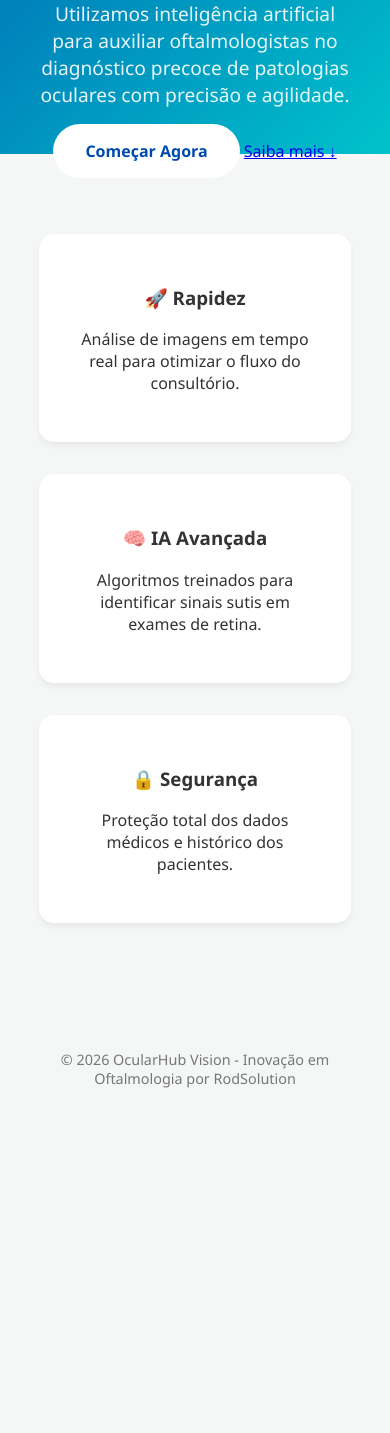
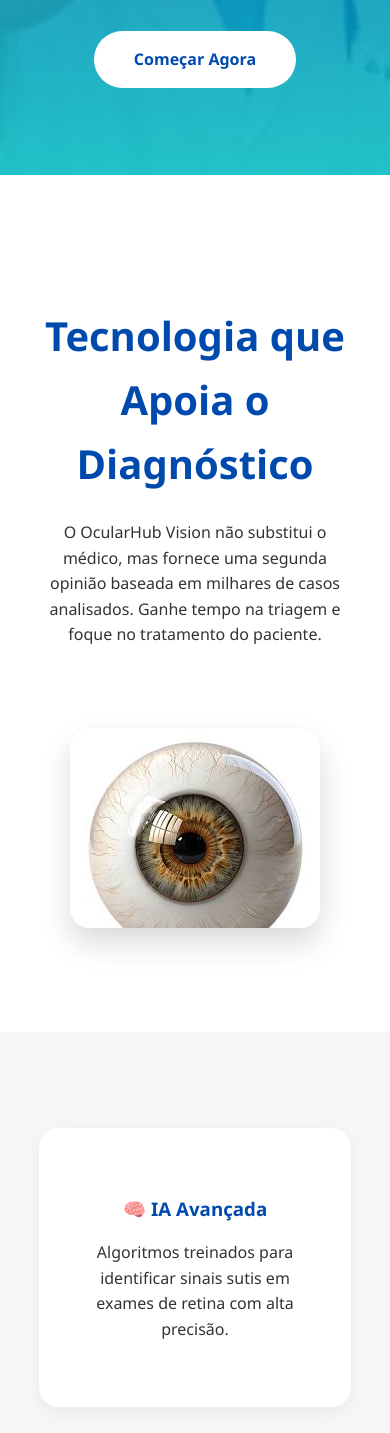
Before and after one commit to RodrigoYamaya/ocular-hub-vision, a plain HTML site: page Front end/home.html in a window 390 px wide. Shown: the part 567-2000 px from the top of the page. Before the commit the page ends 1701 px from the top, so only its background shows below. Drawn offline with Linux system fonts and the light colour scheme.

Commit message:
feat: finalizar landing page com assets visuais e design responsivo
- Implementação de imagens contextuais para saúde ocular e IA. - Refinamento do layout da Home com foco em credibilidade médica. - Consolidação da estrutura de assets (img/css) e links de navegação.

```diff
--- a/Front end/assets/css/home.css
+++ b/Front end/assets/css/home.css
@@ -8,9 +8,10 @@
 
 body {
     margin: 0;
-    font-family: 'Segoe UI', sans-serif;
+    font-family: 'Segoe UI', Tahoma, Geneva, Verdana, sans-serif;
     background-color: var(--bg-light);
     color: var(--text-dark);
+    line-height: 1.6;
 }
 
 .navbar {
@@ -20,18 +21,32 @@ body {
     padding: 1rem 5%;
     background: var(--white);
     box-shadow: 0 2px 10px rgba(0,0,0,0.1);
+    position: sticky;
+    top: 0;
+    z-index: 1000;
 }
 
-.logo h1 { font-size: 1.5rem; color: var(--primary-blue); }
+.logo h1 { font-size: 1.5rem; color: var(--primary-blue); margin: 0; }
 .logo span { color: var(--accent-blue); }
 
+.nav-links a {
+    margin-left: 20px;
+    color: var(--primary-blue);
+    text-decoration: none;
+    font-weight: bold;
+}
+
 .hero-section {
-    height: 70vh;
+    height: 75vh;
     display: flex;
     align-items: center;
     justify-content: center;
     text-align: center;
-    background: linear-gradient(135deg, #004aad 0%, #00c2cb 100%);
+    background: linear-gradient(rgba(0, 74, 173, 0.85), rgba(0, 194, 203, 0.85)),
+    url('../img/fundo-tech.jpg');
+    background-size: cover;
+    background-position: center;
+    background-attachment: fixed;
     color: var(--white);
     padding: 0 10%;
 }
@@ -42,28 +57,89 @@ body {
 .btn-main {
     background: var(--white);
     color: var(--primary-blue);
-    padding: 1rem 2rem;
+    padding: 1rem 2.5rem;
     border-radius: 30px;
     text-decoration: none;
     font-weight: bold;
-    transition: 0.3s;
+    transition: 0.3s cubic-bezier(0.175, 0.885, 0.32, 1.275);
+    display: inline-block;
 }
 
-.btn-main:hover { transform: scale(1.05); box-shadow: 0 5px 15px rgba(0,0,0,0.2); }
+.btn-main:hover {
+    transform: scale(1.05);
+    box-shadow: 0 10px 20px rgba(0,0,0,0.3);
+    background-color: var(--bg-light);
+}
+
+.about-section {
+    padding: 6rem 10%;
+    background-color: var(--white);
+}
+
+.about-container {
+    display: flex;
+    align-items: center;
+    gap: 4rem;
+    max-width: 1200px;
+    margin: 0 auto;
+}
+
+.about-text h2 {
+    color: var(--primary-blue);
+    font-size: 2.5rem;
+    margin-bottom: 1.5rem;
+}
+
+.about-image img {
+    max-width: 100%;
+    border-radius: 20px;
+    box-shadow: 0 15px 30px rgba(0,0,0,0.15);
+    transition: 0.4s;
+}
+
+.about-image img:hover {
+    transform: translateY(-5px);
+}
 
 .features {
     display: grid;
-    grid-template-columns: repeat(auto-fit, minmax(250px, 1fr));
-    gap: 2rem;
-    padding: 5rem 10%;
+    grid-template-columns: repeat(auto-fit, minmax(280px, 1fr));
+    gap: 2.5rem;
+    padding: 6rem 10%;
+    background-color: var(--bg-light);
 }
 
 .feature-card {
     background: var(--white);
-    padding: 2rem;
-    border-radius: 15px;
+    padding: 3rem 2rem;
+    border-radius: 20px;
     text-align: center;
-    box-shadow: 0 4px 6px rgba(0,0,0,0.05);
+    box-shadow: 0 5px 15px rgba(0,0,0,0.05);
+    transition: 0.3s;
 }
 
-footer { text-align: center; padding: 2rem; color: #777; font-size: 0.9rem; }
+.feature-card:hover {
+    transform: translateY(-10px);
+    box-shadow: 0 12px 25px rgba(0,0,0,0.1);
+}
+
+.feature-icon img {
+    width: 70px;
+    height: auto;
+    margin-bottom: 1.5rem;
+}
+
+.feature-card h3 { color: var(--primary-blue); margin-bottom: 1rem; }
+
+footer {
+    text-align: center;
+    padding: 3rem;
+    background: #222;
+    color: #bbb;
+    font-size: 0.9rem;
+}
+
+@media (max-width: 768px) {
+    .about-container { flex-direction: column; text-align: center; }
+    .hero-content h2 { font-size: 2rem; }
+}
--- a/Front end/home.html
+++ b/Front end/home.html
@@ -21,26 +21,29 @@
 <main class="hero-section">
     <div class="hero-content">
         <h2>Triagem Inteligente de Retinografia em Segundos</h2>
-        <p>Utilizamos inteligência artificial para auxiliar oftalmologistas no diagnóstico precoce de patologias oculares com precisão e agilidade.</p>
+        <p>Utilizamos inteligência artificial para auxiliar oftalmologistas no diagnóstico precoce de patologias oculares.</p>
         <div class="hero-btns">
             <a href="pages/cadastro.html" class="btn-main">Começar Agora</a>
-            <a href="#sobre" class="btn-link">Saiba mais ↓</a>
         </div>
     </div>
 </main>
 
-<section id="sobre" class="features">
-    <div class="feature-card">
-        <h3>🚀 Rapidez</h3>
-        <p>Análise de imagens em tempo real para otimizar o fluxo do consultório.</p>
+<section id="sobre" class="about-section">
+    <div class="about-container">
+        <div class="about-text">
+            <h2>Tecnologia que Apoia o Diagnóstico</h2>
+            <p>O OcularHub Vision não substitui o médico, mas fornece uma segunda opinião baseada em milhares de casos analisados. Ganhe tempo na triagem e foque no tratamento do paciente.</p>
+        </div>
+        <div class="about-image">
+            <img src="assets/img/oftalmo-tech.jpg" alt="Médico Oftalmologista analisando exame digital">
+        </div>
     </div>
+</section>
+
+<section class="features">
     <div class="feature-card">
         <h3>🧠 IA Avançada</h3>
-        <p>Algoritmos treinados para identificar sinais sutis em exames de retina.</p>
-    </div>
-    <div class="feature-card">
-        <h3>🔒 Segurança</h3>
-        <p>Proteção total dos dados médicos e histórico dos pacientes.</p>
+        <p>Algoritmos treinados para identificar sinais sutis em exames de retina com alta precisão.</p>
     </div>
 </section>
 
```
Also changed, not shown: Front end/assets/img/fundo-tech.jpg (added), Front end/assets/img/oftalmo-tech.jpg (added).
